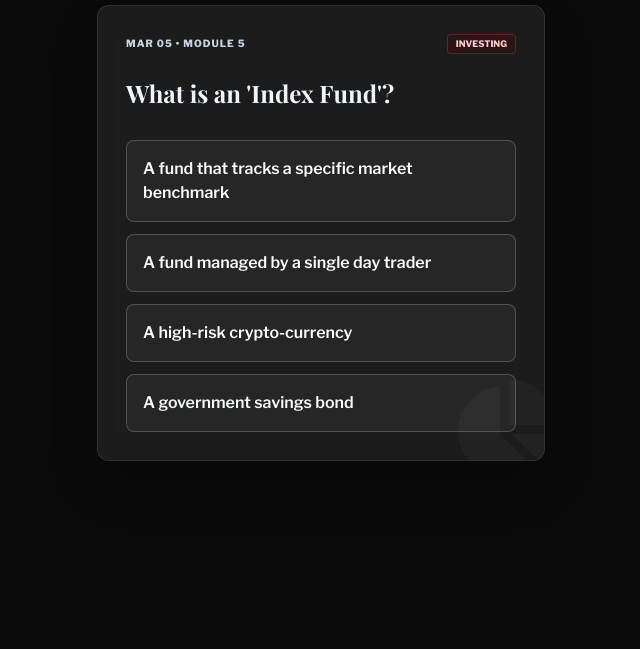
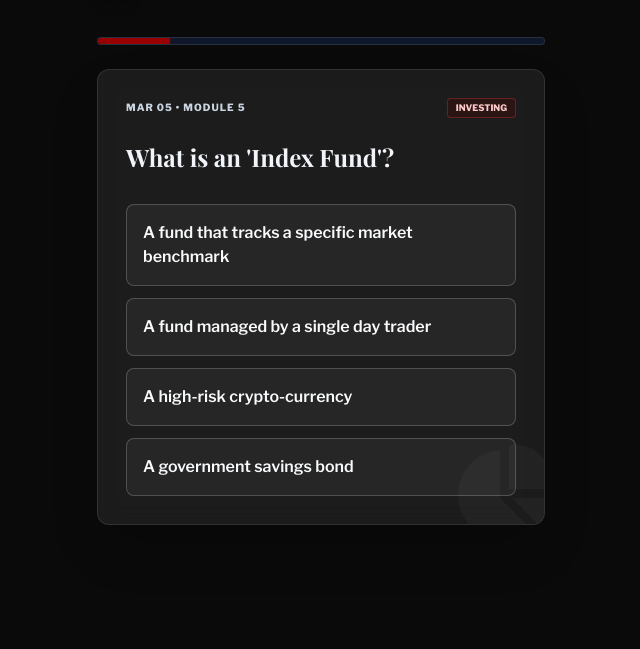
Before and after one commit to nolanorgonas/finlit-31, a plain HTML site: page index.html in a window 1280 px wide. Shown: the part 151-800 px from the top of the page, without its empty margins (319-959 px from the left). Drawn offline with nearby package versions, Linux system fonts and the light colour scheme.

Commit message:
Update index.html

```diff
--- a/index.html
+++ b/index.html
@@ -84,7 +84,7 @@
         }
     </style>
 </head>
-<body class="min-h-screen flex flex-col items-center p-4">
+<body class="min-h-screen flex flex-col items-center p-4 pt-20">
 
     <!-- Header Landmark -->
     <header class="w-full max-w-md flex justify-between items-center py-6 mb-4" role="banner">
```
